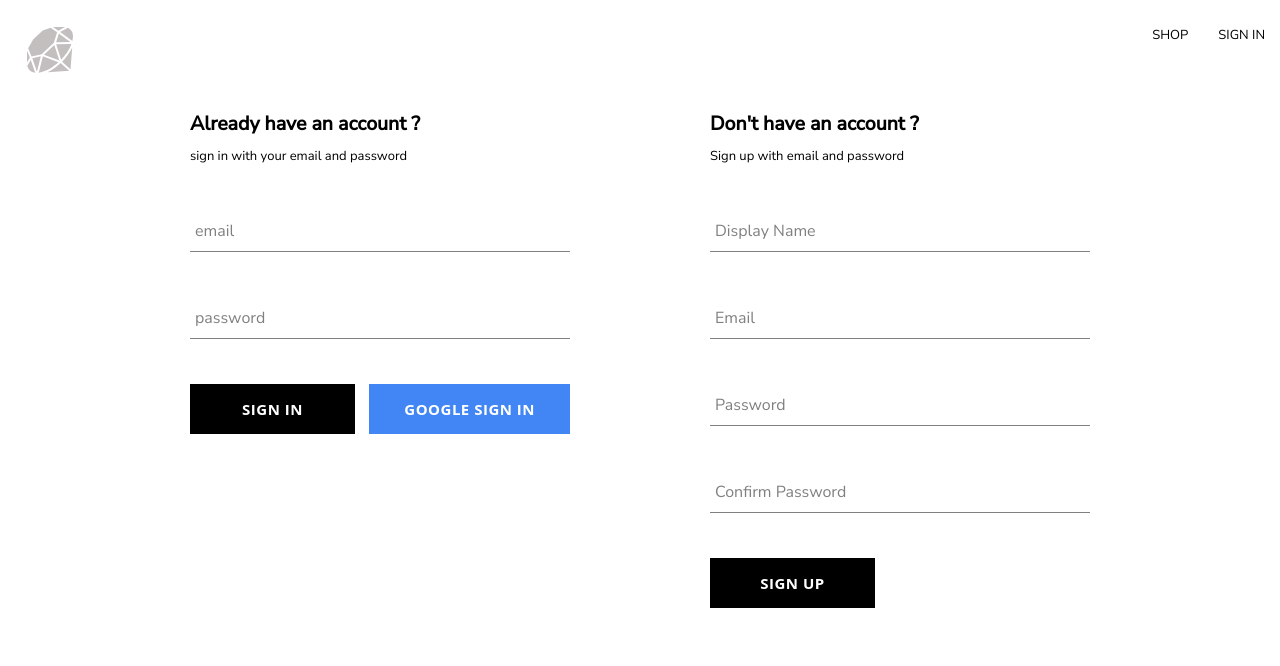
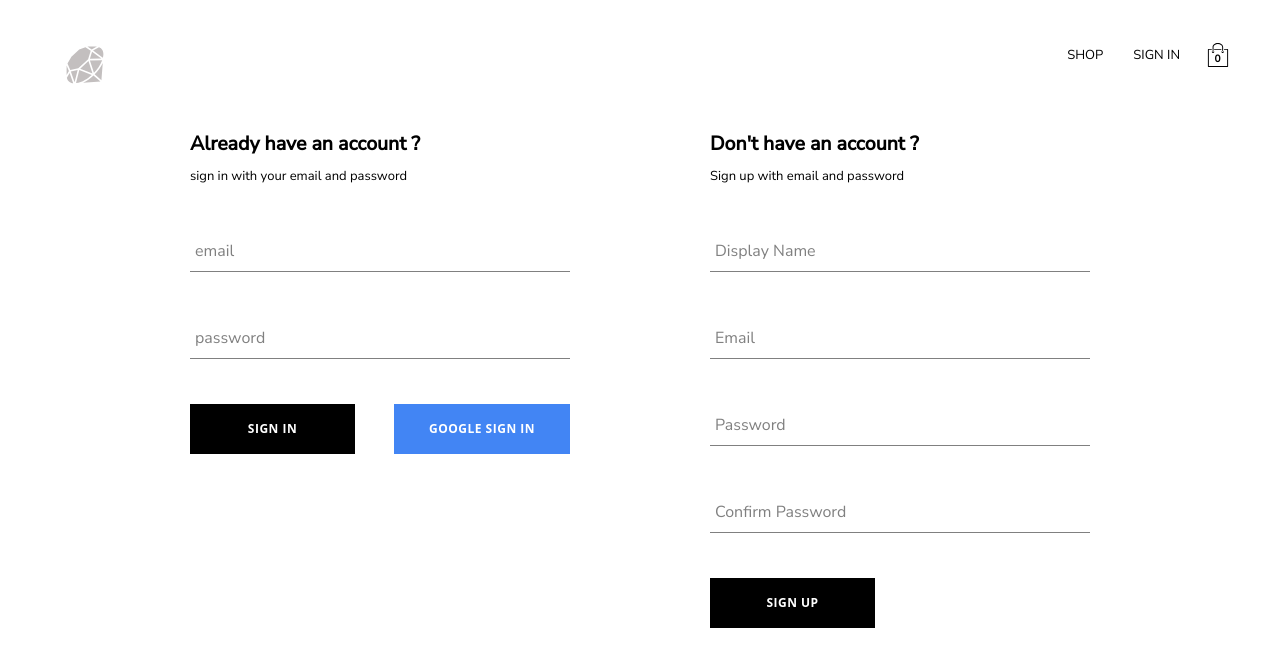
Before and after one commit to PC-Ngumoha/ruby-clothing, a React (Create React App) app: page /auth in a window 1280 px wide. Shown: the top 666 px of the page. Built offline with nearby package versions, Linux system fonts and the light colour scheme; no server answers.

Commit message:
Update: Create a 'DropdownDisplay' context which enables the toggling of the cart's dropdown when the cart icon is clicked by the user

```diff
--- a/src/components/button/button.style.scss
+++ b/src/components/button/button.style.scss
@@ -5,7 +5,7 @@
   letter-spacing: 0.5px;
   line-height: 50px;
   padding: 0 35px 0 35px;
-  font-size: 15px;
+  font-size: 12px;
   background-color: black;
   color: white;
   text-transform: uppercase;
--- /dev/null
+++ b/src/components/cart-dropdown/cart-dropdown.component.jsx
@@ -0,0 +1,13 @@
+import './cart-dropdown.style.scss';
+import Button from '../button/button.component';
+
+const CartDropdown = () => {
+  return (
+    <div className='cart-dropdown-container'>
+      <div className='cart-items' />
+      <Button>Go To Checkout</Button>
+    </div>
+  );
+};
+
+export default CartDropdown;
--- /dev/null
+++ b/src/components/cart-dropdown/cart-dropdown.style.scss
@@ -0,0 +1,31 @@
+.cart-dropdown-container {
+  position: absolute;
+  width: 240px;
+  height: 340px;
+  display: flex;
+  flex-direction: column;
+  padding: 20px;
+  border: 1px solid black;
+  background-color: white;
+  top: 90px;
+  right: 40px;
+  z-index: 5;
+
+  .empty-message {
+    font-size: 18px;
+    margin: 50px auto;
+  }
+
+  .cart-items {
+    height: 240px;
+    display: flex;
+    flex-direction: column;
+    // overflow: scroll;
+    overflow-y: auto;
+    overflow-x: hidden;
+  }
+
+  button {
+    margin-top: auto;
+  }
+}
--- a/src/components/cart-icon/cart-icon.component.jsx
+++ b/src/components/cart-icon/cart-icon.component.jsx
@@ -1,12 +1,20 @@
+import { useContext } from 'react';
+
 import './cart-icon.style.scss';
 import { ReactComponent as ShoppingIcon } from '../../assets/shopping-bag.svg';
+import { DropdownDisplayContext } from '../../contexts/cart-dropdown.context';
 
 
-const CartIcon = () => {
+const CartIcon = ({ onClick }) => {
+
+  const { displayed, setDisplayed } = useContext(DropdownDisplayContext);
+
+  const toggleDropdownDisplay = () => setDisplayed(!displayed);
+
   return (
-    <div className='cart-icon-container'>
+    <div className='cart-icon-container' onClick={ toggleDropdownDisplay }>
       <ShoppingIcon className='shopping-icon'/>
-      <span className='item-count'>10</span>
+      <span className='item-count'>0</span>
     </div>
   );
 };
--- a/src/components/cart-icon/cart-icon.style.scss
+++ b/src/components/cart-icon/cart-icon.style.scss
@@ -0,0 +1,21 @@
+.cart-icon-container {
+  width: 45px;
+  height: 45px;
+  position: relative;
+  display: flex;
+  align-items: center;
+  justify-content: center;
+  cursor: pointer;
+
+  .shopping-icon {
+    width: 24px;
+    height: 24px;
+  }
+
+  .item-count {
+    position: absolute;
+    font-size: 10px;
+    font-weight: bold;
+    bottom: 12px;
+  }
+}
--- /dev/null
+++ b/src/contexts/cart-dropdown.context.jsx
@@ -0,0 +1,17 @@
+import { createContext, useState } from 'react';
+
+export const DropdownDisplayContext = createContext({
+  displayed: false,
+  setDisplayed: () => {}
+});
+
+export const DropdownDisplayProvider = ({ children }) => {
+  const [ displayed, setDisplayed ] = useState(false);
+  const contextValue = { displayed, setDisplayed };
+
+  return (
+    <DropdownDisplayContext.Provider value={ contextValue }>
+      { children }
+    </DropdownDisplayContext.Provider>
+  );
+};
--- a/src/index.js
+++ b/src/index.js
@@ -3,6 +3,7 @@ import ReactDOM from 'react-dom/client';
 import { BrowserRouter } from 'react-router-dom';
 import { UserProvider } from './contexts/user.context';
 import { ProductProvider } from './contexts/product.context';
+import { DropdownDisplayProvider } from './contexts/cart-dropdown.context';
 import App from './App';
 import reportWebVitals from './reportWebVitals';
 
@@ -14,11 +15,13 @@ root.render(
 
   <React.StrictMode>
     <BrowserRouter>
-      <UserProvider>
-        <ProductProvider>
-          <App />
-        </ProductProvider>
-      </UserProvider>
+        <UserProvider>
+          <ProductProvider>
+            <DropdownDisplayProvider>
+              <App />
+            </DropdownDisplayProvider>
+          </ProductProvider>
+        </UserProvider>
     </BrowserRouter>
   </React.StrictMode>
 );
--- a/src/index.scss
+++ b/src/index.scss
@@ -4,6 +4,7 @@
 
 body {
   margin: 0;
+  padding: 20px 40px;
   font-family: 'Nunito Sans', sans-serif;
   font-size: 13px;
   -webkit-font-smoothing: antialiased;
--- a/src/routes/home/home.component.jsx
+++ b/src/routes/home/home.component.jsx
@@ -6,42 +6,42 @@ const Home = () => {
   const categories = [
   {
     "id": 1,
-    "title": "hats",
+    "title": "Hats",
     "imageUrl": "https://i.ibb.co/cvpntL1/hats.png"
   },
   {
     "id": 2,
-    "title": "jackets",
+    "title": "Jackets",
     "imageUrl": "https://i.ibb.co/px2tCc3/jackets.png"
   },
   {
     "id": 3,
-    "title": "sneakers",
+    "title": "Sneakers",
     "imageUrl": "https://i.ibb.co/0jqHpnp/sneakers.png"
   },
   {
     "id": 4,
-    "title": "womens (casual)",
+    "title": "Women's (casual)",
     "imageUrl": "https://i.ibb.co/GCCdy8t/womens.png"
   },
   {
     "id": 5,
-    "title": "mens (casual)",
+    "title": "Men's (casual)",
     "imageUrl": "https://i.ibb.co/R70vBrQ/men.png"
   },
   {
     "id": 6,
-    "title": "womens (african)",
+    "title": "Women's (african)",
     "imageUrl": "https://i.ibb.co/VHmjXJR/pexels-hamid-tajik-10919896.jpg"
   },
   {
     "id": 7,
-    "title": "mens (african)",
+    "title": "Men's (african)",
     "imageUrl": "https://i.ibb.co/v1Jfvyg/nigerian-man.jpg"
   },
   {
     "id": 8,
-    "title": "bags",
+    "title": "Bags",
     "imageUrl": "https://i.ibb.co/5FYRhjL/bags.jpg"
   }
 ];
--- a/src/routes/navigation/navigation.component.jsx
+++ b/src/routes/navigation/navigation.component.jsx
@@ -1,7 +1,11 @@
 import { Fragment, useContext } from "react";
 import { Outlet, Link } from "react-router-dom";
 
+import CartIcon from "../../components/cart-icon/cart-icon.component";
+import CartDropdown from "../../components/cart-dropdown/cart-dropdown.component";
+
 import { UserContext } from "../../contexts/user.context";
+import { DropdownDisplayContext } from "../../contexts/cart-dropdown.context";
 import { signOutUser } from "../../utils/firebase/firebase.util";
 
 // Importing the SVG logo
@@ -12,6 +16,7 @@ import './navigation.style.scss';
 
 const Navigation = () => {
   const { currentUser } = useContext( UserContext );
+  const { displayed } = useContext(DropdownDisplayContext);
   // console.log( currentUser );
 
   return (
@@ -41,8 +46,11 @@ const Navigation = () => {
               </Link>
             )
           }
-
+          <CartIcon />
         </div>
+        {
+          displayed && <CartDropdown />
+        }
       </div>
       <Outlet />
     </Fragment>
--- a/src/routes/navigation/navigation.style.scss
+++ b/src/routes/navigation/navigation.style.scss
@@ -14,6 +14,11 @@
     height: 100%;
     width: 70px;
     padding: 25px;
+
+    .logo {
+      width: 200%;
+      height: 200%;
+    }
 
     .btn-toggle {
       display: none;
```
